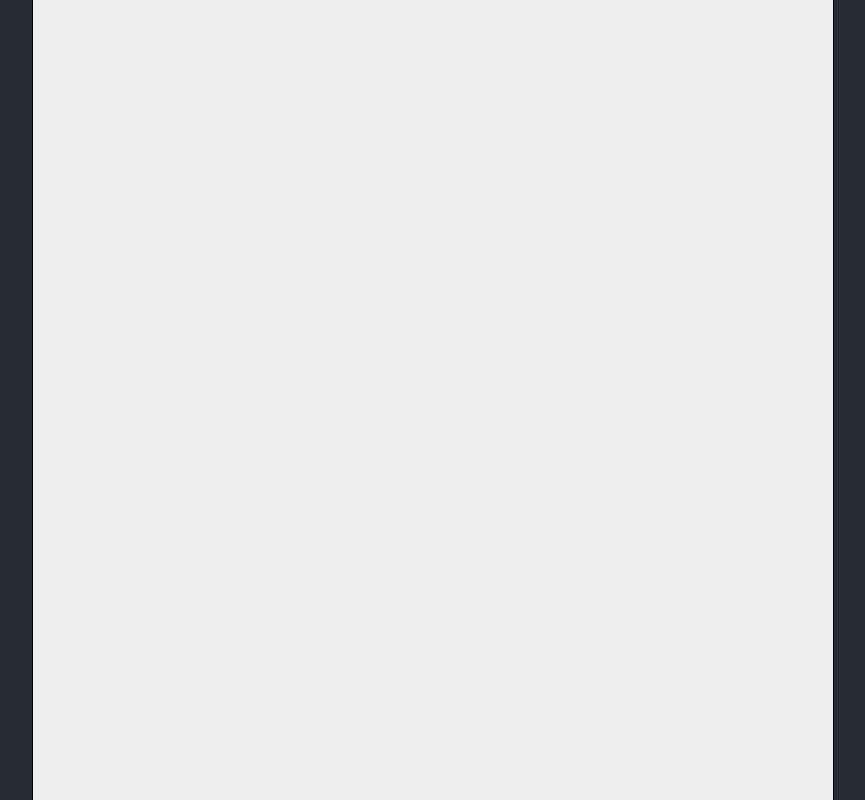
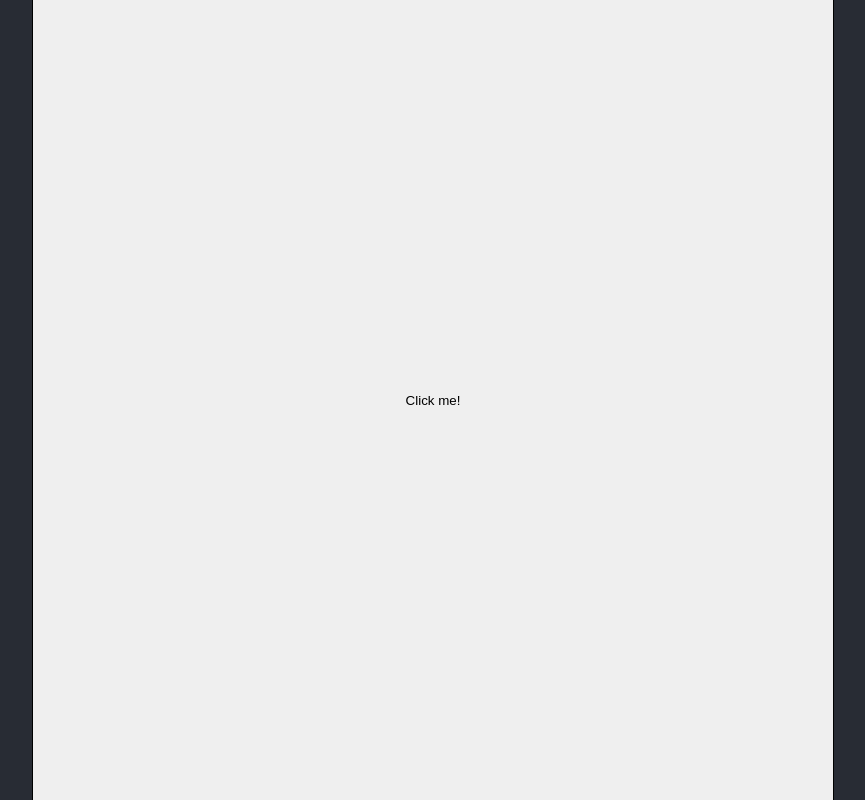
Before and after one commit to mcalus3/recursive-button, a React (Create React App) app: page / in a window 1280 px wide. Shown: the whole page, without its empty margins (207-1072 px from the left). Built offline with nearby package versions, Linux system fonts and the light colour scheme.

Commit message:
Add "Click me" on the initial button

```diff
--- a/src/App.tsx
+++ b/src/App.tsx
@@ -6,7 +6,7 @@ const App: React.FC = () => {
   return (
     <div className="app">
       <div className="button-container">
-        <RecursiveButton />
+        <RecursiveButton first />
       </div>
     </div>
   );
--- a/src/RecursiveButton.tsx
+++ b/src/RecursiveButton.tsx
@@ -1,7 +1,9 @@
 import React from "react";
 import "./RecursiveButton.css";
 
-const RecursiveButton: React.FC = () => {
+type Props = { first?: boolean };
+
+const RecursiveButton: React.FC<Props> = ({ first }) => {
   const [clicked, setClicked] = React.useState(false);
 
   return clicked ? (
@@ -23,10 +25,9 @@ const RecursiveButton: React.FC = () => {
       </div>
     </div>
   ) : (
-    <button
-      className="r-button f-grow"
-      onClick={() => setClicked(true)}
-    ></button>
+    <button className="r-button f-grow" onClick={() => setClicked(true)}>
+      {first ? "Click me!" : null}
+    </button>
   );
 };
 
```
